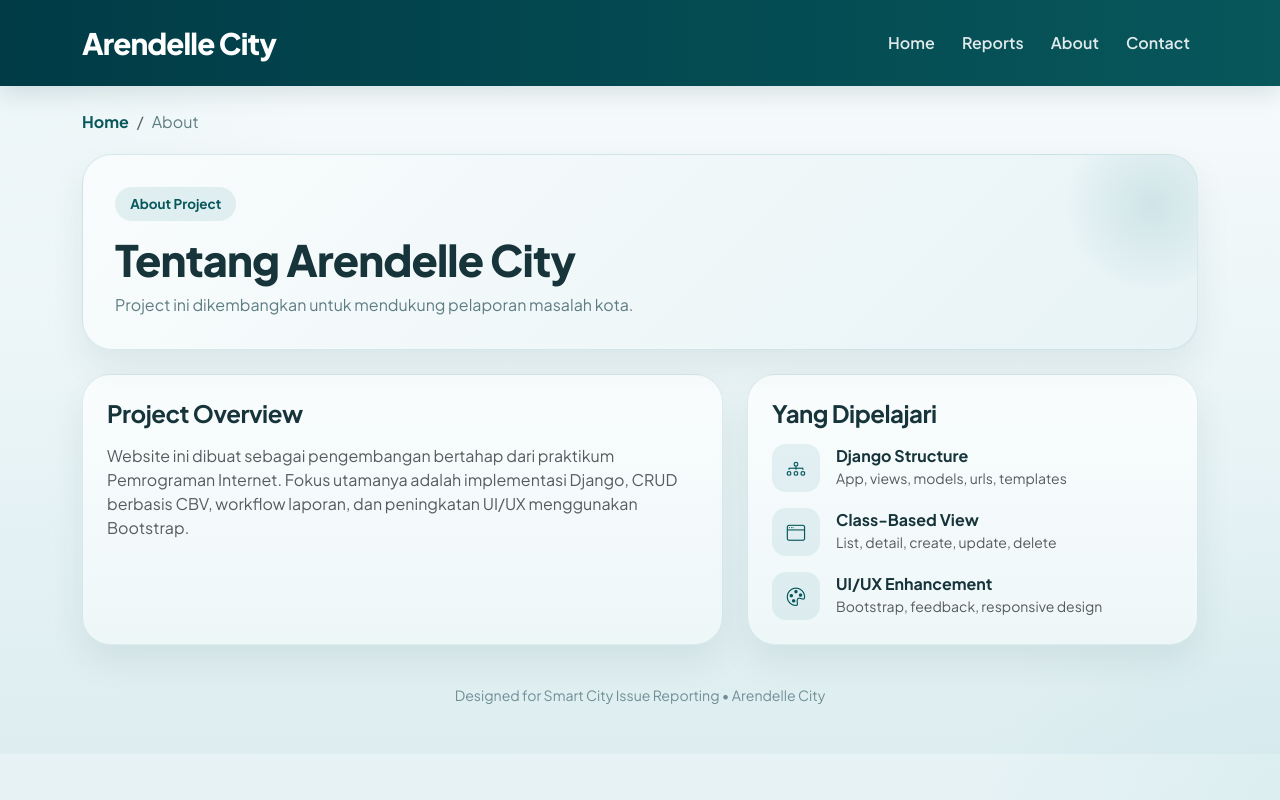
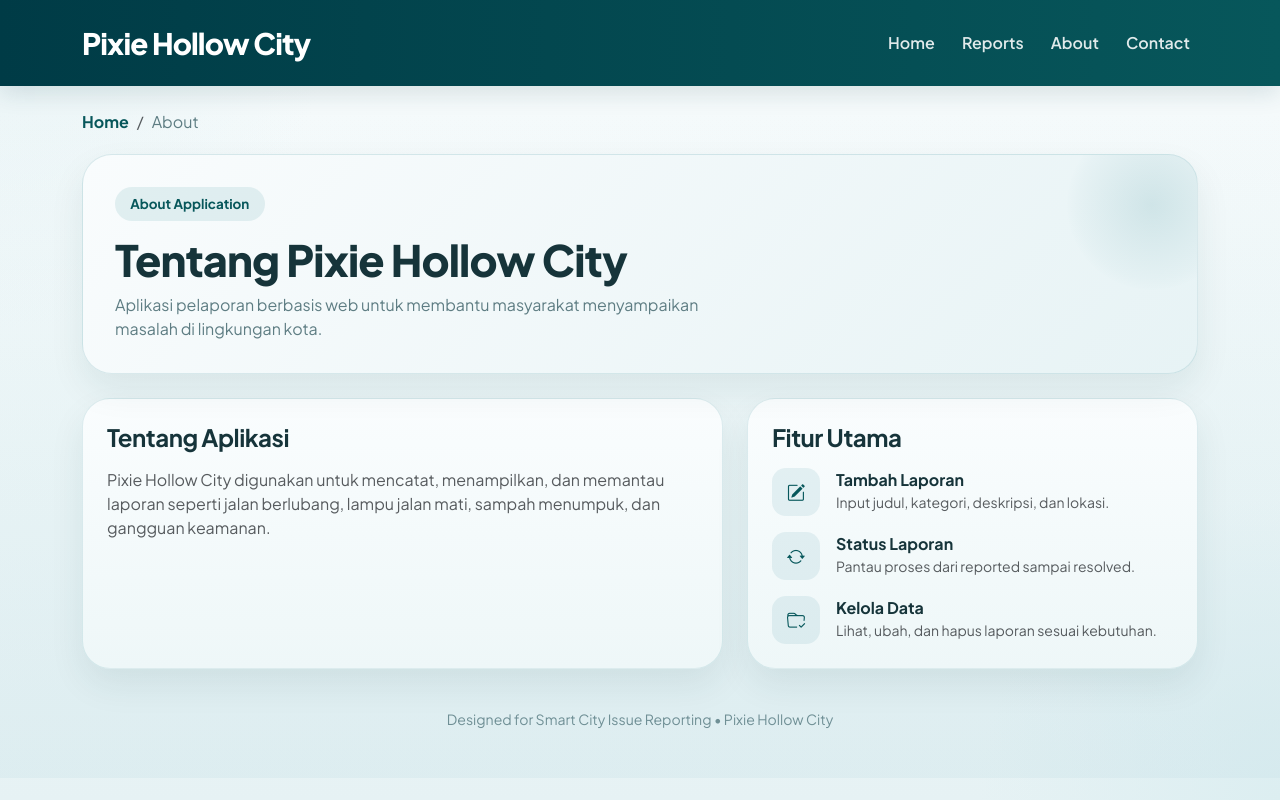
Before and after one commit to IET-Polinela/project-2026-sayumadegitavaluvi, a Django app: page /about/ in a window 1280 px wide. Run offline with Django 5.2, Linux system fonts and the light colour scheme.

Commit message:
Fixed:Lab Session 5

```diff
--- a/about/templates/about/about.html
+++ b/about/templates/about/about.html
@@ -11,48 +11,49 @@
 </nav>
 
 <div class="page-header">
-    <span class="section-pill">About Project</span>
-    <h1 class="page-title">Tentang Arendelle City</h1>
+    <span class="section-pill">About Application</span>
+    <h1 class="page-title">Tentang Pixie Hollow City</h1>
     <p class="page-subtitle">
-        Project ini dikembangkan untuk mendukung pelaporan masalah kota.
+        Aplikasi pelaporan berbasis web untuk membantu masyarakat menyampaikan masalah di lingkungan kota.
     </p>
 </div>
 
 <div class="row g-4">
     <div class="col-lg-7">
         <div class="soft-card p-4 h-100">
-            <h4 class="fw-bold mb-3">Project Overview</h4>
-            <p class="text-muted">
-                Website ini dibuat sebagai pengembangan bertahap dari praktikum Pemrograman Internet.
-                Fokus utamanya adalah implementasi Django, CRUD berbasis CBV, workflow laporan,
-                dan peningkatan UI/UX menggunakan Bootstrap.
+            <h4 class="fw-bold mb-3">Tentang Aplikasi</h4>
+            <p class="text-muted mb-0">
+                Pixie Hollow City digunakan untuk mencatat, menampilkan, dan memantau laporan seperti
+                jalan berlubang, lampu jalan mati, sampah menumpuk, dan gangguan keamanan.
             </p>
         </div>
     </div>
 
     <div class="col-lg-5">
         <div class="soft-card p-4 h-100">
-            <h4 class="fw-bold mb-3">Yang Dipelajari</h4>
+            <h4 class="fw-bold mb-3">Fitur Utama</h4>
             <div class="d-grid gap-3">
                 <div class="d-flex gap-3">
-                    <div class="contact-icon mb-0"><i class="bi bi-diagram-3"></i></div>
+                    <div class="contact-icon mb-0"><i class="bi bi-pencil-square"></i></div>
                     <div>
-                        <strong>Django Structure</strong>
-                        <div class="text-muted small">App, views, models, urls, templates</div>
+                        <strong>Tambah Laporan</strong>
+                        <div class="text-muted small">Input judul, kategori, deskripsi, dan lokasi.</div>
                     </div>
                 </div>
+
                 <div class="d-flex gap-3">
-                    <div class="contact-icon mb-0"><i class="bi bi-window"></i></div>
+                    <div class="contact-icon mb-0"><i class="bi bi-arrow-repeat"></i></div>
                     <div>
-                        <strong>Class-Based View</strong>
-                        <div class="text-muted small">List, detail, create, update, delete</div>
+                        <strong>Status Laporan</strong>
+                        <div class="text-muted small">Pantau proses dari reported sampai resolved.</div>
                     </div>
                 </div>
+
                 <div class="d-flex gap-3">
-                    <div class="contact-icon mb-0"><i class="bi bi-palette"></i></div>
+                    <div class="contact-icon mb-0"><i class="bi bi-folder-check"></i></div>
                     <div>
-                        <strong>UI/UX Enhancement</strong>
-                        <div class="text-muted small">Bootstrap, feedback, responsive design</div>
+                        <strong>Kelola Data</strong>
+                        <div class="text-muted small">Lihat, ubah, dan hapus laporan sesuai kebutuhan.</div>
                     </div>
                 </div>
             </div>
--- a/templates/base.html
+++ b/templates/base.html
@@ -3,7 +3,7 @@
 <head>
     <meta charset="UTF-8">
     <meta name="viewport" content="width=device-width, initial-scale=1">
-    <title>{% block title %}Arendelle City{% endblock %}</title>
+    <title>{% block title %}Pixie Hollow City{% endblock %}</title>
 
     <link href="https://cdn.jsdelivr.net/npm/bootstrap@5.3.0/dist/css/bootstrap.min.css" rel="stylesheet">
     <link rel="stylesheet" href="https://cdn.jsdelivr.net/npm/bootstrap-icons/font/bootstrap-icons.css">
@@ -453,7 +453,7 @@
 <body>
     <nav class="navbar navbar-expand-lg navbar-dark sticky-top">
         <div class="container">
-            <a class="navbar-brand" href="/">Arendelle City</a>
+            <a class="navbar-brand" href="/">Pixie Hollow City</a>
 
             <button class="navbar-toggler border-0 shadow-none" type="button" data-bs-toggle="collapse" data-bs-target="#navbarNav">
                 <span class="navbar-toggler-icon"></span>
@@ -486,7 +486,7 @@
 
         <div class="container mt-4">
             {% block content %}{% endblock %}
-            <div class="footer-note">Designed for Smart City Issue Reporting • Arendelle City</div>
+            <div class="footer-note">Designed for Smart City Issue Reporting • Pixie Hollow City</div>
         </div>
     </div>
 
```
Also changed, not shown: contacts/templates/contacts/contacts.html (+4 -4 lines).
